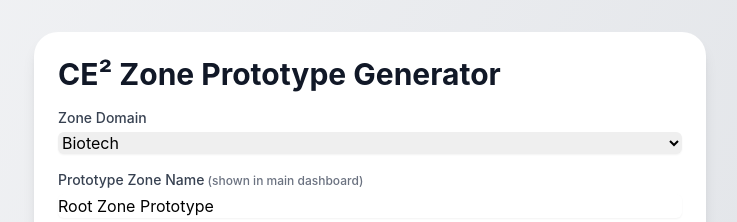
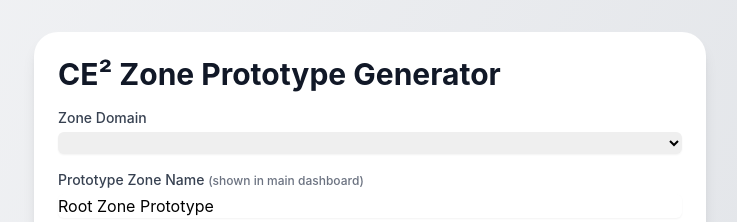
Before and after one commit to OmniChainOrg/omnimodel-dashboard, a Next.js app: page /zonedashboard in a window 1280 px wide. Shown: the top 222 px of the page, without its empty margins (270-1007 px from the left). Built offline with nearby package versions, Linux system fonts and the light colour scheme.

Commit message:
Update zonedashboard.tsx

```diff
--- a/pages/zonedashboard.tsx
+++ b/pages/zonedashboard.tsx
@@ -2,38 +2,27 @@
 import React, { useState, useEffect } from 'react';
 import { useZoneArchetype, Zone } from '../hooks/useZoneArchetype';
 import { motion } from 'framer-motion';
-import { addZone } from '@/lib/zoneRegistry';
+import { addZone, loadRegistryFromStorage } from '@/lib/zoneRegistry';
 
-// Settings type for each zone customization
+// Settings for each zone customization
 interface ZoneSettings {
   info: string;
   confidentiality: 'Public' | 'Confidential' | 'Private';
 }
 
-interface ZoneSubDashboardProps {
-  zone: Zone;    // now imports the registry.Zone with children[]
-}
-
-// Recursive node with inline customization form
+// Recursive node component for displaying zones and settings form
 const ZoneNode: React.FC<{
   zone: Zone;
   settings: Record<string, ZoneSettings>;
   onUpdate: (zoneId: string, settings: ZoneSettings) => void;
 }> = ({ zone, settings, onUpdate }) => {
   const [expanded, setExpanded] = useState(false);
-  const currentSettings = settings[zone.id] || { info: '', confidentiality: 'Public' };
-  const [info, setInfo] = useState(currentSettings.info);
-  const [confidentiality, setConfidentiality] = useState<ZoneSettings['confidentiality']>(currentSettings.confidentiality);
+  const current = settings[zone.id] || { info: '', confidentiality: 'Public' };
+  const [info, setInfo] = useState(current.info);
+  const [confidentiality, setConfidentiality] = useState<ZoneSettings['confidentiality']>(current.confidentiality);
 
-  const handleSave = () => {
-    onUpdate(zone.id, { info, confidentiality });
-    setExpanded(false);
-  };
-  const handleCancel = () => {
-    setInfo(currentSettings.info);
-    setConfidentiality(currentSettings.confidentiality);
-    setExpanded(false);
-  };
+  const handleSave = () => { onUpdate(zone.id, { info, confidentiality }); setExpanded(false); };
+  const handleCancel = () => { setInfo(current.info); setConfidentiality(current.confidentiality); setExpanded(false); };
 
   return (
     <motion.div
@@ -108,6 +97,16 @@ const ZoneDashboardPage: React.FC = () => {
   const [prototypeZoneName, setPrototypeZoneName] = useState('Root Zone Prototype');
   const [recursionLevel, setRecursionLevel] = useState(4);
   const [zoneSettings, setZoneSettings] = useState<Record<string, ZoneSettings>>({});
+  const [tick, setTick] = useState(0);
+
+  // On mount: load any saved registry and listen for changes
+  useEffect(() => {
+    loadRegistryFromStorage();
+    setTick(t => t + 1);
+    const onChange = () => setTick(t => t + 1);
+    window.addEventListener('zoneRegistryChange', onChange);
+    return () => window.removeEventListener('zoneRegistryChange', onChange);
+  }, []);
 
   const { tree, loading, error, refresh } = useZoneArchetype({
     archetypeId: zoneDomain,
@@ -115,39 +114,22 @@ const ZoneDashboardPage: React.FC = () => {
     depth: recursionLevel,
   });
 
-  React.useEffect(() => {
-  if (!tree) return;
-  // On aplatit l’arbre et on pousse chaque noeud dans le registry comme « pending »
-  const flatten = (node: Zone): Zone[] => {
-  // ensure children is always an array before flatMap
-  const kids = node.children ?? [];
-  return [node, ...kids.flatMap(flatten)];
-};
-  flatten(tree).forEach(z => {
-    addZone({
-      id:    z.id,
-      name:  z.name,
-      // Build the dashboard URL from the id directly:
-      path:  `/dashboard/${z.id}`,
-      depth: z.depth
-    });
-  });
-}, [tree]);
+  // When tree updates, push into registry
+  useEffect(() => {
+    if (!tree) return;
+    const flatten = (node: Zone): Zone[] => [node, ...(node.children ?? []).flatMap(flatten)];
+    flatten(tree).forEach(z => addZone({ id: z.id, name: z.name, path: `/dashboard/${z.id}`, depth: z.depth }));
+  }, [tree]);
 
-  const handleSubmit = (e: React.FormEvent) => {
-    e.preventDefault();
-    refresh();
-  };
-
-  const handleUpdate = (zoneId: string, settings: ZoneSettings) => {
-    setZoneSettings(prev => ({ ...prev, [zoneId]: settings }));
-  };
+  const handleSubmit = (e: React.FormEvent) => { e.preventDefault(); refresh(); };
+  const handleUpdate = (zoneId: string, settings: ZoneSettings) => setZoneSettings(prev => ({ ...prev, [zoneId]: settings }));
 
   return (
     <div className="min-h-screen bg-gradient-to-br from-gray-100 to-gray-300 p-8">
       <div className="max-w-2xl mx-auto bg-white p-6 rounded-2xl shadow-lg">
         <h1 className="text-3xl font-bold text-gray-900 mb-4">CE² Zone Prototype Generator</h1>
         <form onSubmit={handleSubmit} className="space-y-4 mb-6">
+          {/* Domain selector */}
           <div>
             <label className="block text-sm font-medium text-gray-700">Zone Domain</label>
             <select
@@ -155,29 +137,12 @@ const ZoneDashboardPage: React.FC = () => {
               onChange={e => setZoneDomain(e.target.value)}
               className="mt-1 block w-full border-gray-300 rounded-md shadow-sm focus:ring-blue-500 focus:border-blue-500"
             >
-              <option>Biotech</option>
-              <option>MedTech</option>
-              <option>Pharma Formulation</option>
-              <option>Clinical Trials</option>
-              <option>RegOps</option>
-              <option>DeSci</option>
-              <option>DeTrade</option>
-              <option>DeInvest</option>
-              <option>Nonprofit</option>
-              <option>Philanthropy</option>
-              <option>Humanitarian</option>
-              <option>AI ethics</option>
-              <option>dApps DevOps</option>
-              <option>Investment</option>
-              <option>Granting</option>
-              <option>Other</option>
+              {/* various options */}
             </select>
           </div>
+          {/* Prototype name input */}
           <div>
-            <label className="block text-sm font-medium text-gray-700">
-              Prototype Zone Name
-              <span className="text-xs text-gray-500"> (shown in main dashboard)</span>
-            </label>
+            <label className="block text-sm font-medium text-gray-700">Prototype Zone Name <span className="text-xs text-gray-500">(shown in main dashboard)</span></label>
             <input
               type="text"
               value={prototypeZoneName}
@@ -185,23 +150,18 @@ const ZoneDashboardPage: React.FC = () => {
               className="mt-1 block w-full border-gray-300 rounded-md shadow-sm focus:ring-blue-500 focus:border-blue-500"
             />
           </div>
+          {/* Recursion level input */}
           <div>
             <label className="block text-sm font-medium text-gray-700">Level of Recursion</label>
             <input
               type="number"
-              min={1}
-              max={6}
+              min={1} max={6}
               value={recursionLevel}
               onChange={e => setRecursionLevel(Number(e.target.value))}
               className="mt-1 block w-32 border-gray-300 rounded-md shadow-sm focus:ring-blue-500 focus:border-blue-500"
             />
           </div>
-          <button
-            type="submit"
-            className="w-full py-2 px-4 bg-blue-600 text-white rounded-md hover:bg-blue-700 transition"
-          >
-            Generate Zones
-          </button>
+          <button type="submit" className="w-full py-2 px-4 bg-blue-600 text-white rounded-md hover:bg-blue-700 transition">Generate Zones</button>
         </form>
 
         {loading && <p className="text-center text-gray-600">Generating zone tree...</p>}
```
